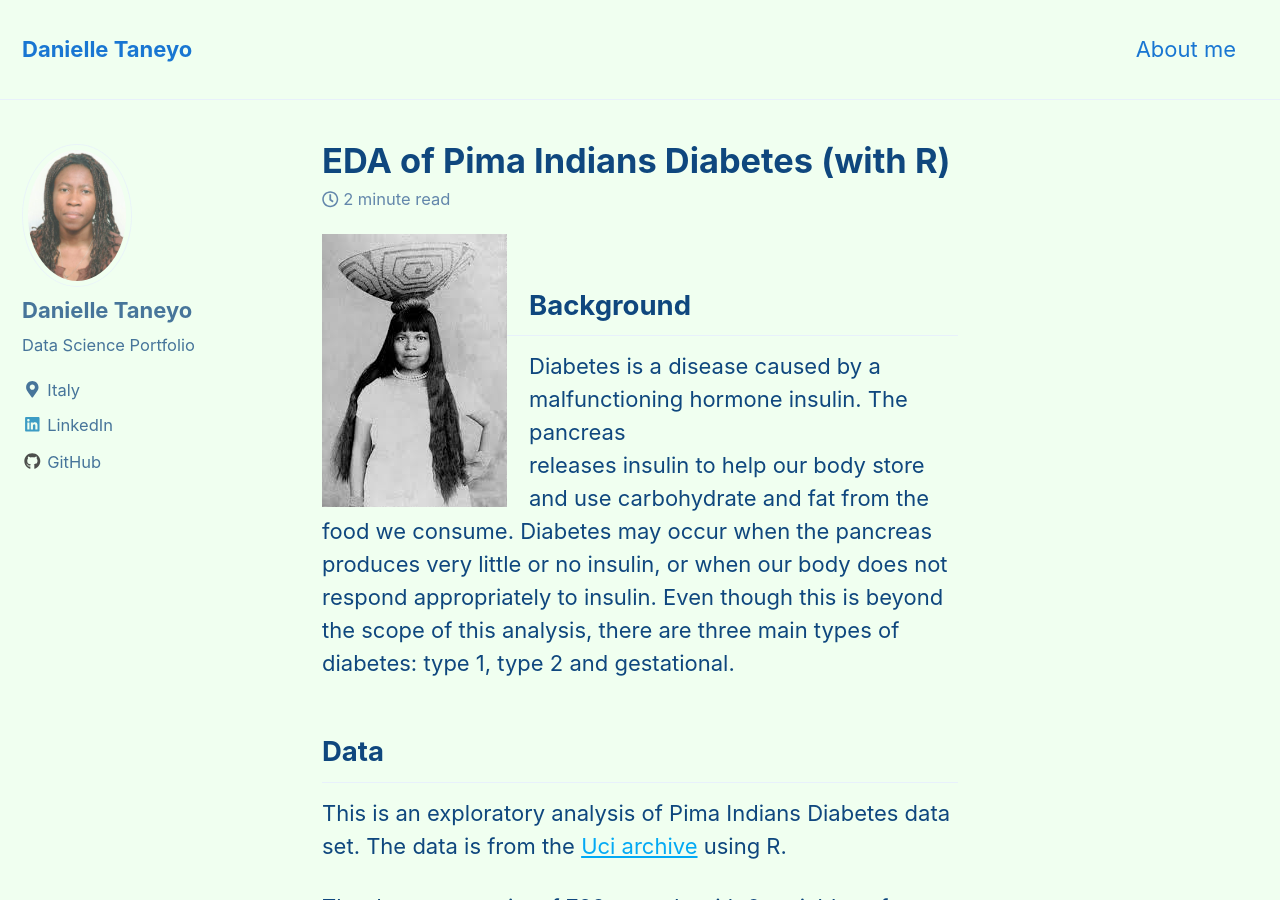
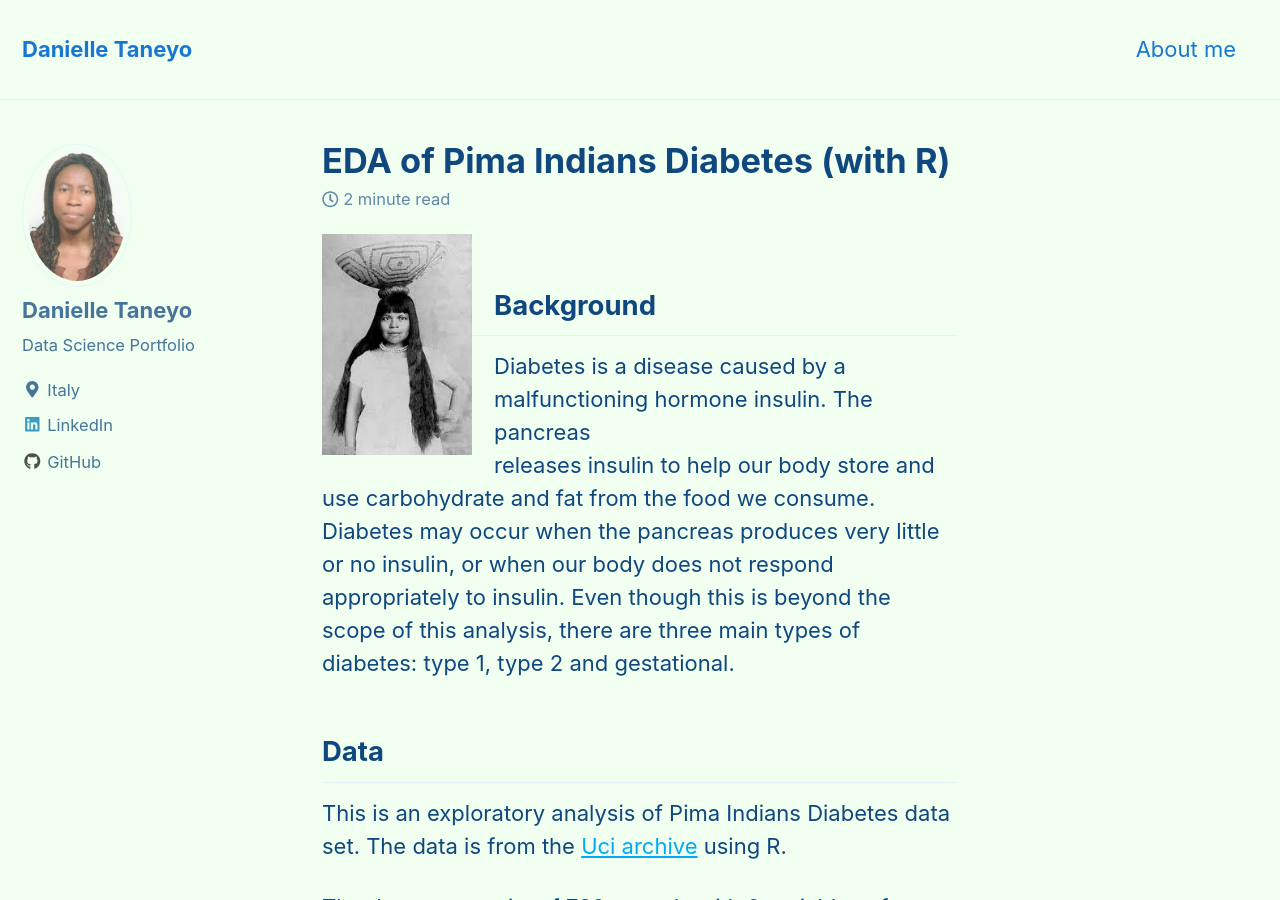
Before and after one commit to lsaa2014/lsaa2014.github.io, a Jekyll site: the page built from _posts/2018-04-09-PimaDiabetesEDA.md, in a window 1280 px wide and 900 px high. Built offline with Jekyll 4.4.1, drawn with Linux system fonts in a browser that asks for light colours; nearby versions of some CDN libraries.

Commit message:
Update 2018-04-09-PimaDiabetesEDA.md

```diff
--- a/_posts/2018-04-09-PimaDiabetesEDA.md
+++ b/_posts/2018-04-09-PimaDiabetesEDA.md
@@ -9,7 +9,7 @@ tags:
 
 ---
 
-<p><img src="{{ site.url }}{{ site.baseurl }}/images/diabetes/pima indians.jpeg" alt="image-left" class="align-left" /></p>
+<p><img src="{{ site.url }}{{ site.baseurl }}/images/diabetes/pima indians.jpeg" alt="image-left" class="align-left" width="150" height="150"/></p>
 
 ## Background
 Diabetes is a disease caused by a malfunctioning hormone insulin. The pancreas
```
